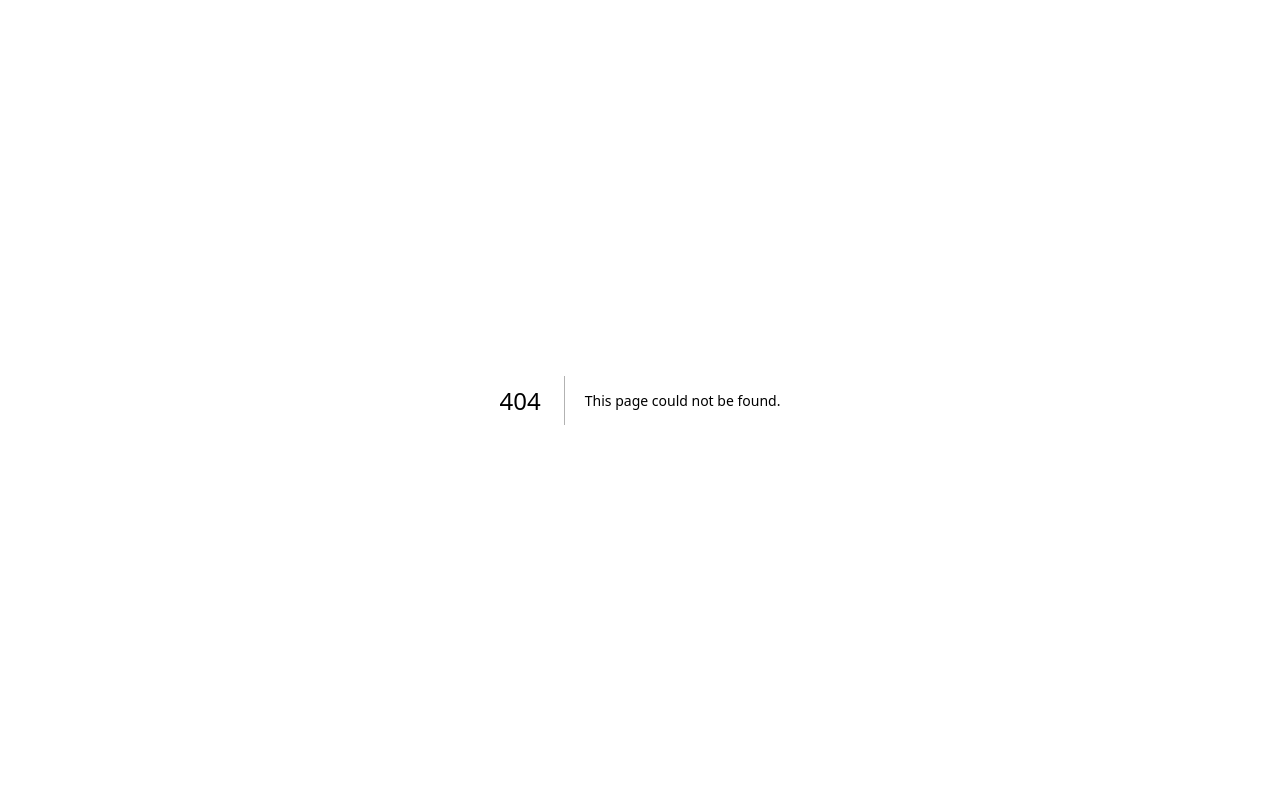
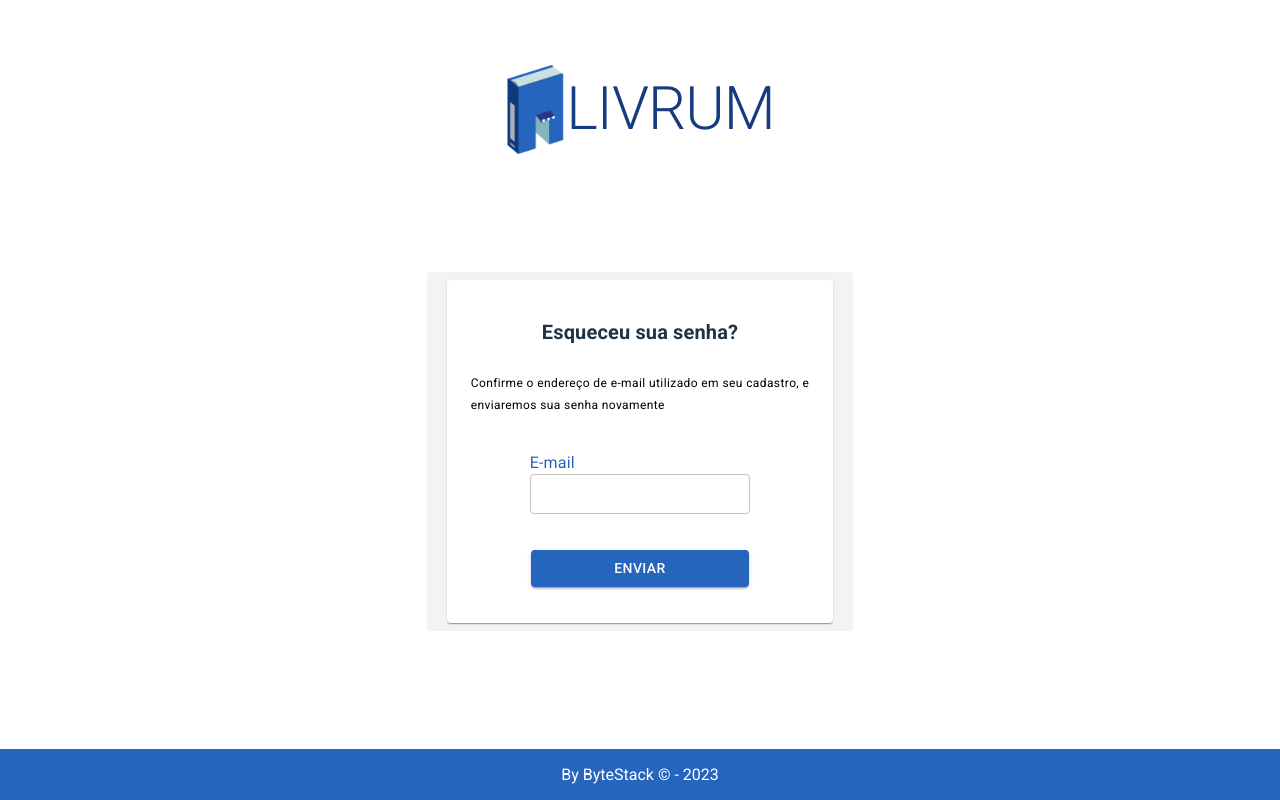
Before and after one commit to byte-stack-uefs/livrum, a Next.js app in the folder phase_4/app/webapp/: page /admin/recuperacao-senha in a window 1280 px wide. Before the commit this address had no page. Built offline with nearby package versions, Linux system fonts and the light colour scheme.

Commit message:
Iniciando e adiantando a tela de recuperação de senha

```diff
--- /dev/null
+++ b/phase_4/app/webapp/app/(account)/(internal)/admin/recuperacao-senha/page.tsx
@@ -0,0 +1,70 @@
+"use client";
+
+import React, { useState } from "react";
+import { TextField, Button, Paper, Typography, Link, FormControl, InputLabel } from "@mui/material";
+
+import Grid from "@mui/material/Unstable_Grid2/Grid2";
+import { theme } from "@/app/theme";
+import { Primary } from "@/stories/Button.stories";
+
+const AdminPasswordRestore = () => {
+    const [value, setValue] = useState(0);
+    const [email, setEmail] = useState("");
+
+    const handleChange = (event, newValue) => {
+        setValue(newValue);
+    };
+
+    const handleSubmitClient = (event) => {
+        event.preventDefault();
+        console.log("Email:", email);
+    };
+
+    return (
+        <Grid container>
+            <Grid> </Grid>
+            <Grid xs={11} md={4} margin="auto">
+                <Paper elevation={0} style={{ padding: '20px', backgroundColor: '#F4F2F2' }}>
+                    <Paper>
+                        <form onSubmit={handleSubmitClient}>
+                            <Grid container padding={3} spacing={3} justifyContent="center" alignItems="center">
+                                <Grid xs={12}>
+                                    <Typography variant="h6" fontWeight="bold" style={{ textAlign: "center", color: theme.palette.dark.main }}>
+                                        Esqueceu sua senha?
+                                    </Typography>
+                                </Grid>
+                                <Grid xs={12}>
+                                    <Typography variant="caption" fontWeitgh="regular" color="black" style={{ textAlign: "left" }}>
+                                        Confirme o endereço de e-mail utilizado em seu cadastro, e enviaremos sua senha novamente
+                                    </Typography>
+                                </Grid>
+                                <Grid container spacing={2} xs={12} py={3} justifyContent="center" alignItems="center" style={{ textAlign: "center" }}>
+                                    <Grid xs={8}>
+                                        <InputLabel htmlFor="labelEmail" fontWeight="Roboto" style={{ textAlign: 'left', color: theme.palette.primary.main }}>E-mail </InputLabel>
+                                        <TextField
+                                            id="labelEmail"
+                                            variant="outlined"
+                                            type="email"
+                                            value={email}
+                                            onChange={(e) => setEmail(e.target.value)}
+                                            fullWidth
+                                            style={{ borderColor: theme.palette.primary.main }}
+                                            size="small"
+                                        />
+                                    </Grid>
+                                </Grid>
+                                <Grid xs={8} md={8}>
+                                    <Button fullWidth type="submit" variant="contained" color="primary">
+                                        Enviar
+                                    </Button>
+                                </Grid>
+                            </Grid>
+                        </form>
+                    </Paper>
+                </Paper>
+            </Grid>
+        </Grid>
+    );
+};
+
+export default AdminPasswordRestore;
```
